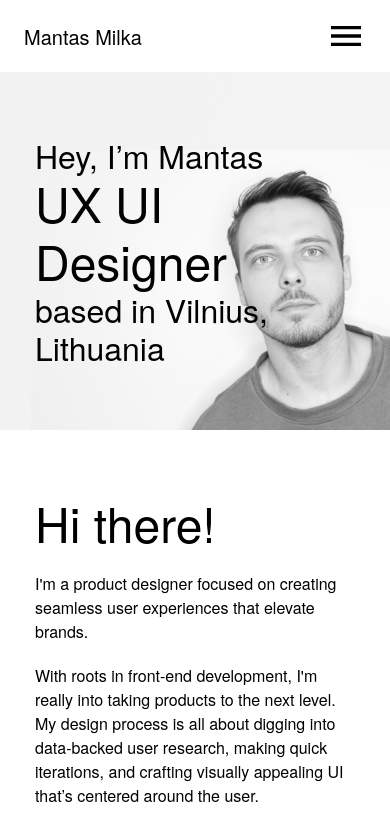
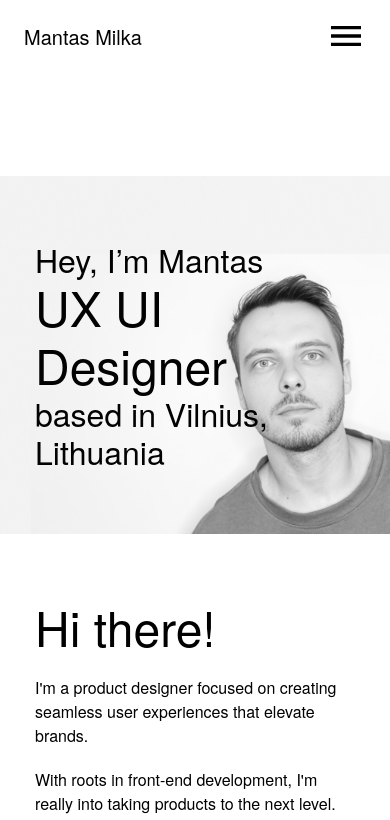
Before and after one commit to milkamantas/mantasmilkacom, a React (Create React App) app: page / in a window 390 px wide. Shown: the top 820 px of the page. Built offline with nearby package versions, Linux system fonts and the light colour scheme; a web font is replaced by a local one.

Commit message:
Local dev stuck again

```diff
--- a/src/global.css
+++ b/src/global.css
@@ -149,7 +149,7 @@ body {
 }
 @media screen and (max-width: 420px) {
     main {
-      margin-top: 4.5rem;
+      padding-top: 4.5rem;
     }
 
     :root {
```
